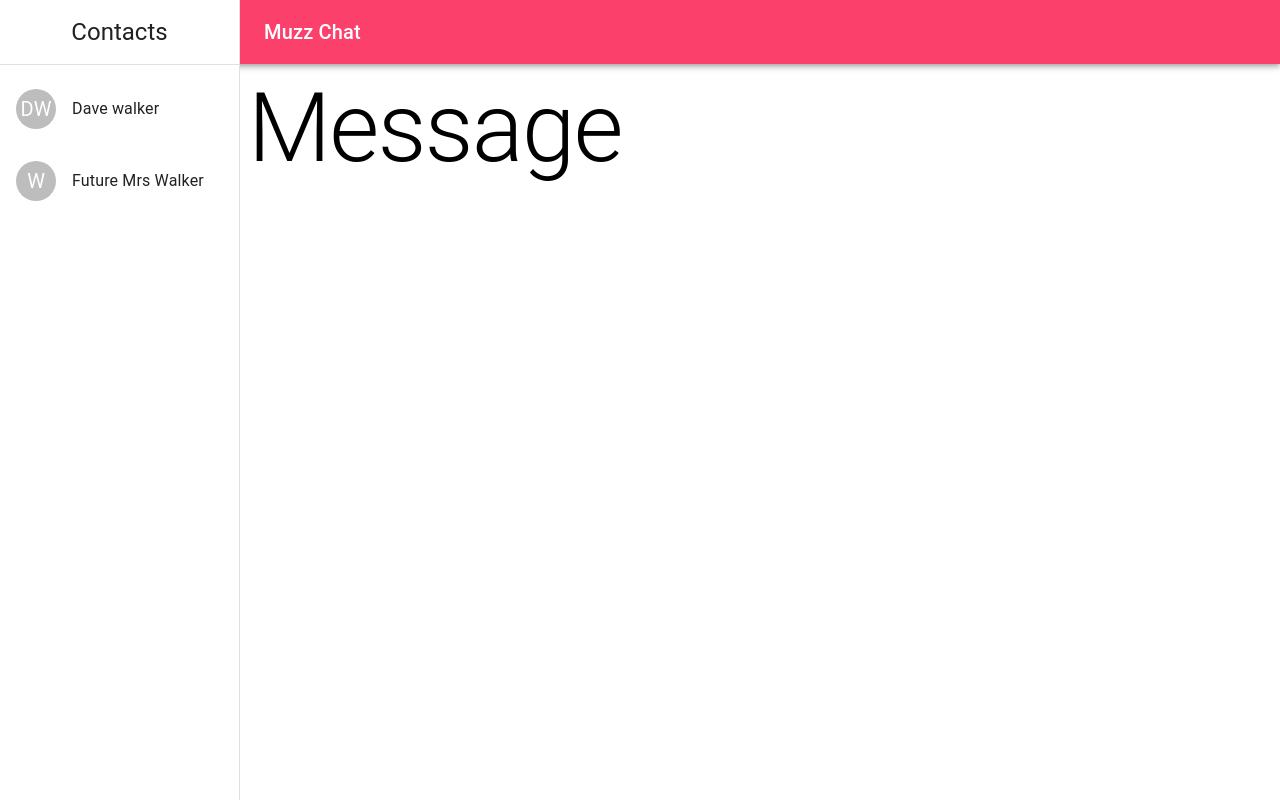
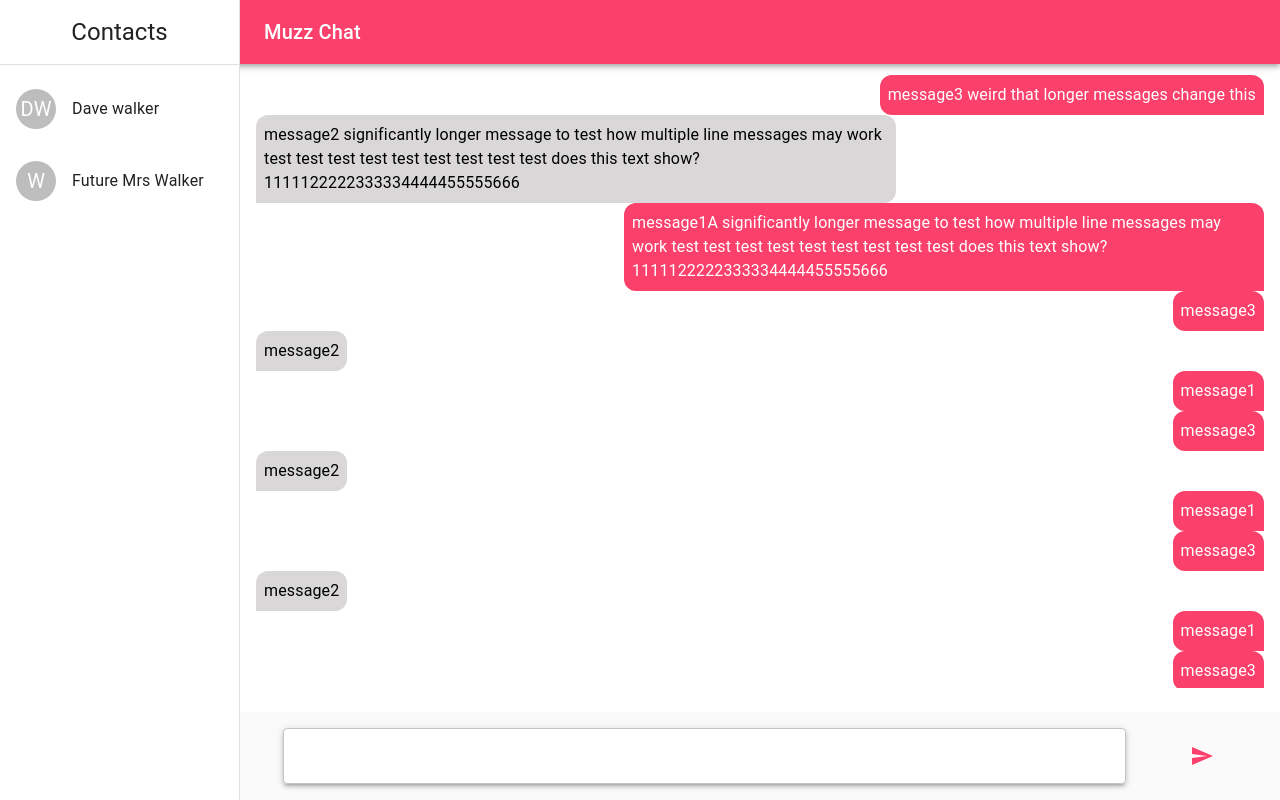
Before and after one commit to DavidWalker-hub/Muzz-Chat, a React (Vite) app: page / in a window 1280 px wide. Built offline with nearby package versions, Linux system fonts and the light colour scheme.

Commit message:
create basic chat interface

```diff
--- a/src/components/Chat.tsx
+++ b/src/components/Chat.tsx
@@ -1,10 +1,220 @@
-import { Typography } from "@mui/material";
+import {
+  Box,
+  Button,
+  Grid,
+  IconButton,
+  Paper,
+  TextField,
+  Typography,
+} from "@mui/material";
+import SendIcon from "@mui/icons-material/Send";
 import React from "react";
 
+const messages = [
+  {
+    message:
+      "message1 A significantly longer message to test how multiple line messages may work",
+    sender: "123456",
+    recipient: "654321",
+    timeStamp: new Date(),
+  },
+  {
+    message: "message2",
+    sender: "654321",
+    recipient: "123456",
+    timeStamp: new Date(),
+  },
+  {
+    message: "message3",
+    sender: "123456",
+    recipient: "654321",
+    timeStamp: new Date(),
+  },
+  {
+    message: "message1",
+    sender: "123456",
+    recipient: "654321",
+    timeStamp: new Date(),
+  },
+  {
+    message: "message2",
+    sender: "654321",
+    recipient: "123456",
+    timeStamp: new Date(),
+  },
+  {
+    message: "message3",
+    sender: "123456",
+    recipient: "654321",
+    timeStamp: new Date(),
+  },
+  {
+    message: "message1",
+    sender: "123456",
+    recipient: "654321",
+    timeStamp: new Date(),
+  },
+  {
+    message: "message2",
+    sender: "654321",
+    recipient: "123456",
+    timeStamp: new Date(),
+  },
+  {
+    message: "message3",
+    sender: "123456",
+    recipient: "654321",
+    timeStamp: new Date(),
+  },
+  {
+    message: "message1",
+    sender: "123456",
+    recipient: "654321",
+    timeStamp: new Date(),
+  },
+  {
+    message: "message2",
+    sender: "654321",
+    recipient: "123456",
+    timeStamp: new Date(),
+  },
+  {
+    message: "message3",
+    sender: "123456",
+    recipient: "654321",
+    timeStamp: new Date(),
+  },
+  {
+    message: "message1",
+    sender: "123456",
+    recipient: "654321",
+    timeStamp: new Date(),
+  },
+  {
+    message: "message2",
+    sender: "654321",
+    recipient: "123456",
+    timeStamp: new Date(),
+  },
+  {
+    message: "message3",
+    sender: "123456",
+    recipient: "654321",
+    timeStamp: new Date(),
+  },
+  {
+    message: "message1",
+    sender: "123456",
+    recipient: "654321",
+    timeStamp: new Date(),
+  },
+  {
+    message: "message2",
+    sender: "654321",
+    recipient: "123456",
+    timeStamp: new Date(),
+  },
+  {
+    message: "message3",
+    sender: "123456",
+    recipient: "654321",
+    timeStamp: new Date(),
+  },
+  {
+    message: "message1",
+    sender: "123456",
+    recipient: "654321",
+    timeStamp: new Date(),
+  },
+  {
+    message: "message2",
+    sender: "654321",
+    recipient: "123456",
+    timeStamp: new Date(),
+  },
+  {
+    message: "message3",
+    sender: "123456",
+    recipient: "654321",
+    timeStamp: new Date(),
+  },
+  {
+    message:
+      "message1A significantly longer message to test how multiple line messages may work test test test test test test test test test does this text show? 1111122222333334444455555666",
+    sender: "123456",
+    recipient: "654321",
+    timeStamp: new Date(),
+  },
+  {
+    message:
+      "message2 significantly longer message to test how multiple line messages may work test test test test test test test test test does this text show? 1111122222333334444455555666",
+    sender: "654321",
+    recipient: "123456",
+    timeStamp: new Date(),
+  },
+  {
+    message: "message3 weird that longer messages change this",
+    sender: "123456",
+    recipient: "654321",
+    timeStamp: new Date(),
+  },
+];
+
 export const Chat: React.FC = () => {
+  console.log("messages", messages);
+  const userId = "123456";
   return (
-    <Typography variant="h1" sx={{ marginTop: 1, marginLeft: 1 }}>
-      Message
-    </Typography>
+    <Grid
+      container
+      direction="column-reverse"
+      justifyContent={"flex-start"}
+      sx={{ height: "100%" }}
+    >
+      <Grid
+        xs={1}
+        item
+        container
+        justifyContent={"center"}
+        alignItems={"center"}
+        sx={{ backgroundColor: "#fafafa", width: "100%", marginTop: 3 }}
+      >
+        <Grid item xs={10}>
+          <Box pb={2} mr={3} pt={2}>
+            <Paper elevation={3}>
+              <TextField multiline maxRows={2} fullWidth />
+            </Paper>
+          </Box>
+        </Grid>
+        <Grid item xs={1} pl={4}>
+          <IconButton>
+            <SendIcon sx={{ color: "rgb(251, 64, 108)" }} />
+          </IconButton>
+        </Grid>
+      </Grid>
+      <Grid item container xs={10} overflow={"scroll"} sx={{ height: "100%" }}>
+        <Grid item container direction={"column-reverse"}>
+          {messages.map((message) => {
+            const userMessage = message.sender === userId;
+            return (
+              <Typography
+                alignSelf={userMessage ? "flex-end" : "flex-start"}
+                sx={{
+                  padding: 1,
+                  marginX: 2,
+                  borderRadius: userMessage
+                    ? "12px 12px 0 12px"
+                    : "12px 12px 12px 0",
+                  maxWidth: "60%",
+                  color: userMessage ? "white" : "black",
+                  backgroundColor: userMessage ? "#fb406c" : "#d9d7d7",
+                }}
+              >
+                {message.message}
+              </Typography>
+            );
+          })}
+        </Grid>
+      </Grid>
+    </Grid>
   );
 };
--- a/src/components/Layout.tsx
+++ b/src/components/Layout.tsx
@@ -71,6 +71,7 @@
             flexGrow: 1,
             width: `calc(100% - ${drawerWidth}px)`,
             marginLeft: `${drawerWidth}px`,
+            height: "calc(100vh - 64px)",
           }}
         >
           {children}
```
